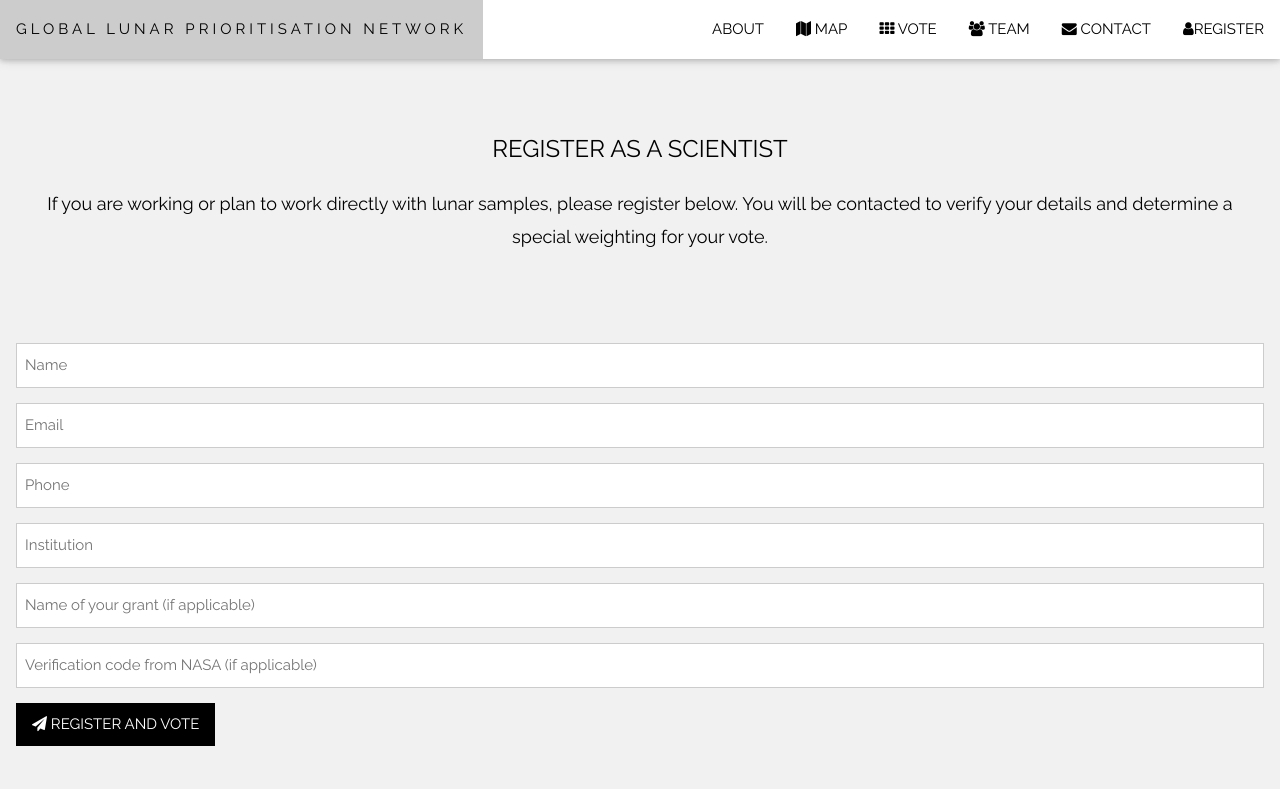
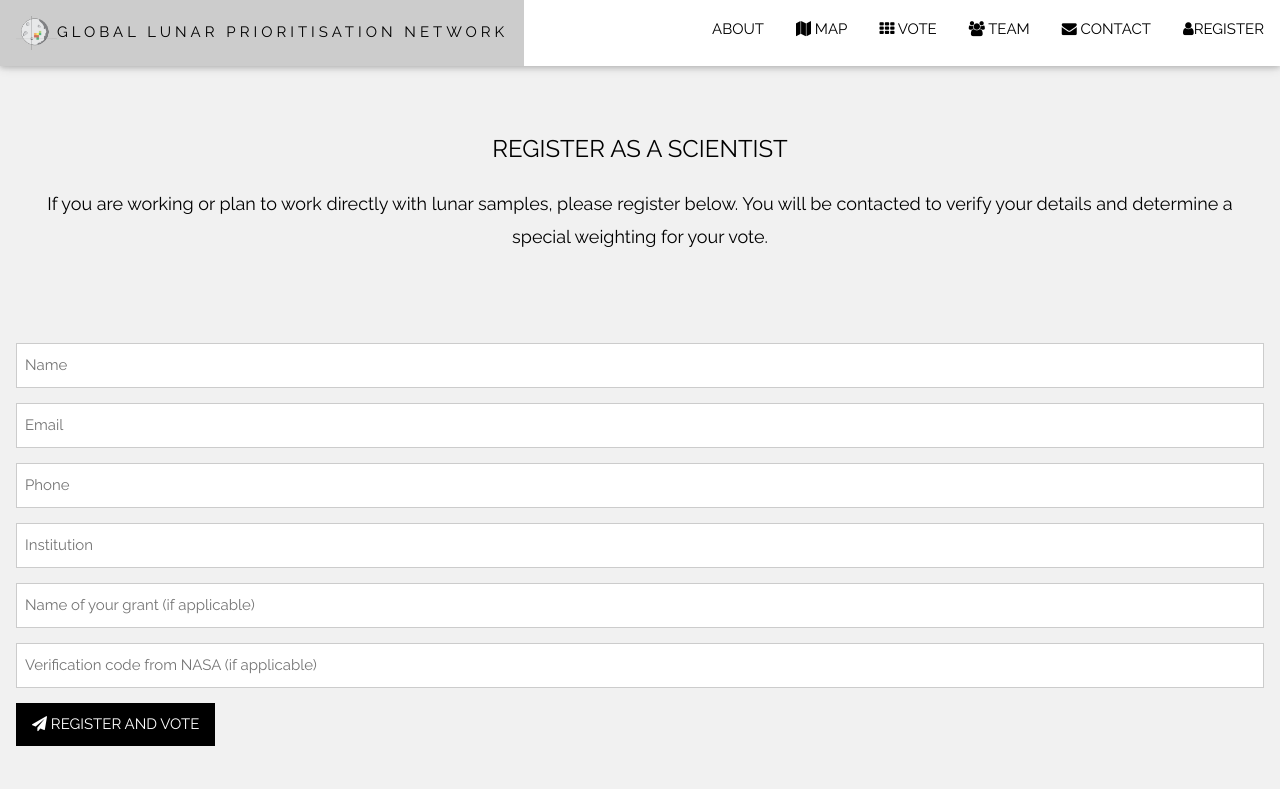
Before and after one commit to LozElise/GlobalLunarPrioritisationNetwork, a plain HTML site: page login/index.html in a window 1280 px wide. Shown: the top 800 px of the page. Drawn offline with nearby package versions, Linux system fonts and the light colour scheme.

Commit message:
Update index.html

```diff
--- a/login/index.html
+++ b/login/index.html
@@ -30,7 +30,7 @@ body, html {
 <!-- Navbar (sit on top) -->
 <div class="w3-top">
   <div class="w3-bar w3-white w3-card" id="myNavbar">
-    <a href="https://lozelise.github.io/GlobalLunarPrioritisationNetwork" class="w3-bar-item w3-button w3-wide">GLOBAL LUNAR PRIORITISATION NETWORK</a>
+    <a href="#home" class="w3-bar-item w3-button w3-wide"><img class="w3-image" src="https://lozelise.github.io/GlobalLunarPrioritisationNetwork/images/logo.png" alt="Logo" width="41" height="35">GLOBAL LUNAR PRIORITISATION NETWORK</a>
     <!-- Right-sided navbar links -->
     <div class="w3-right w3-hide-small">
       <a href="https://lozelise.github.io/GlobalLunarPrioritisationNetwork/#about" class="w3-bar-item w3-button">ABOUT</a>
```
